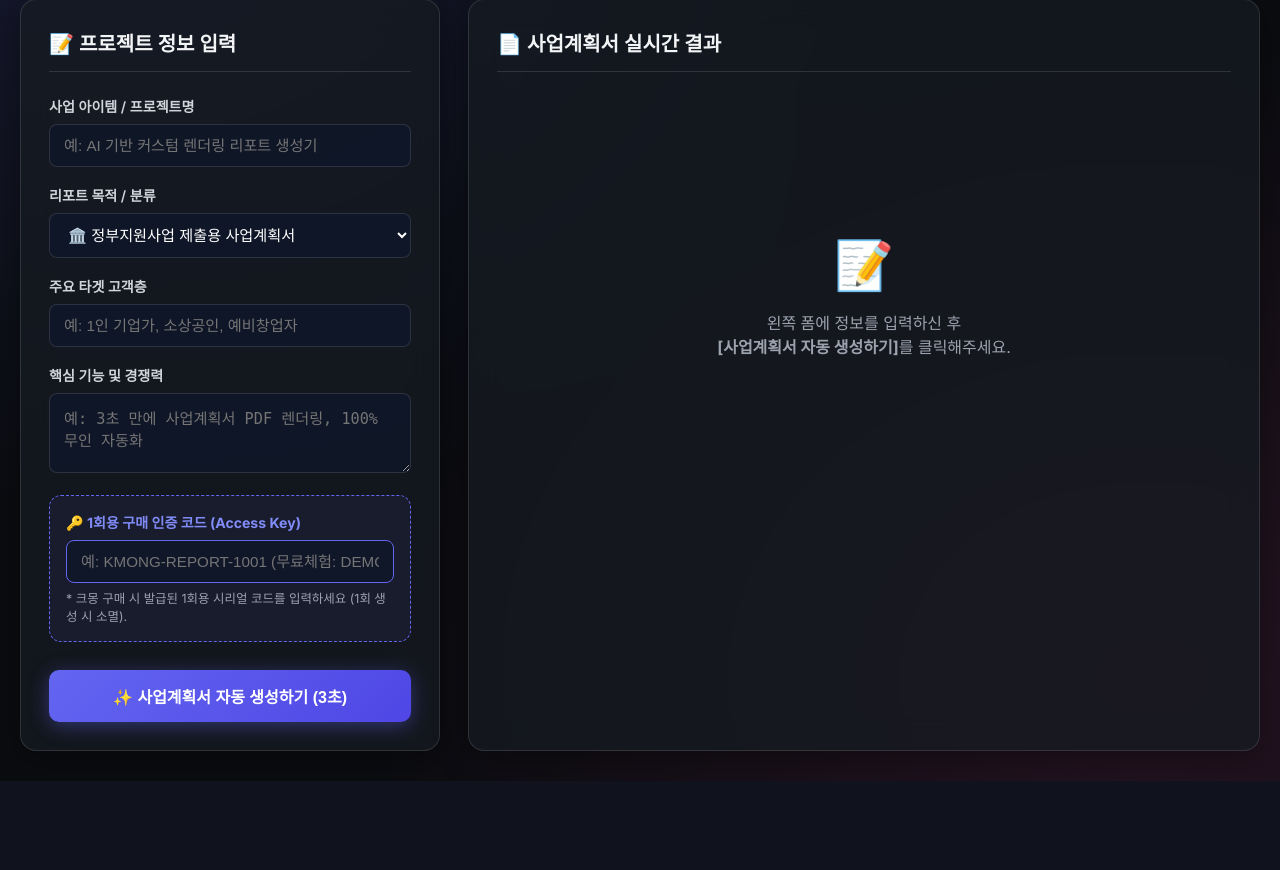
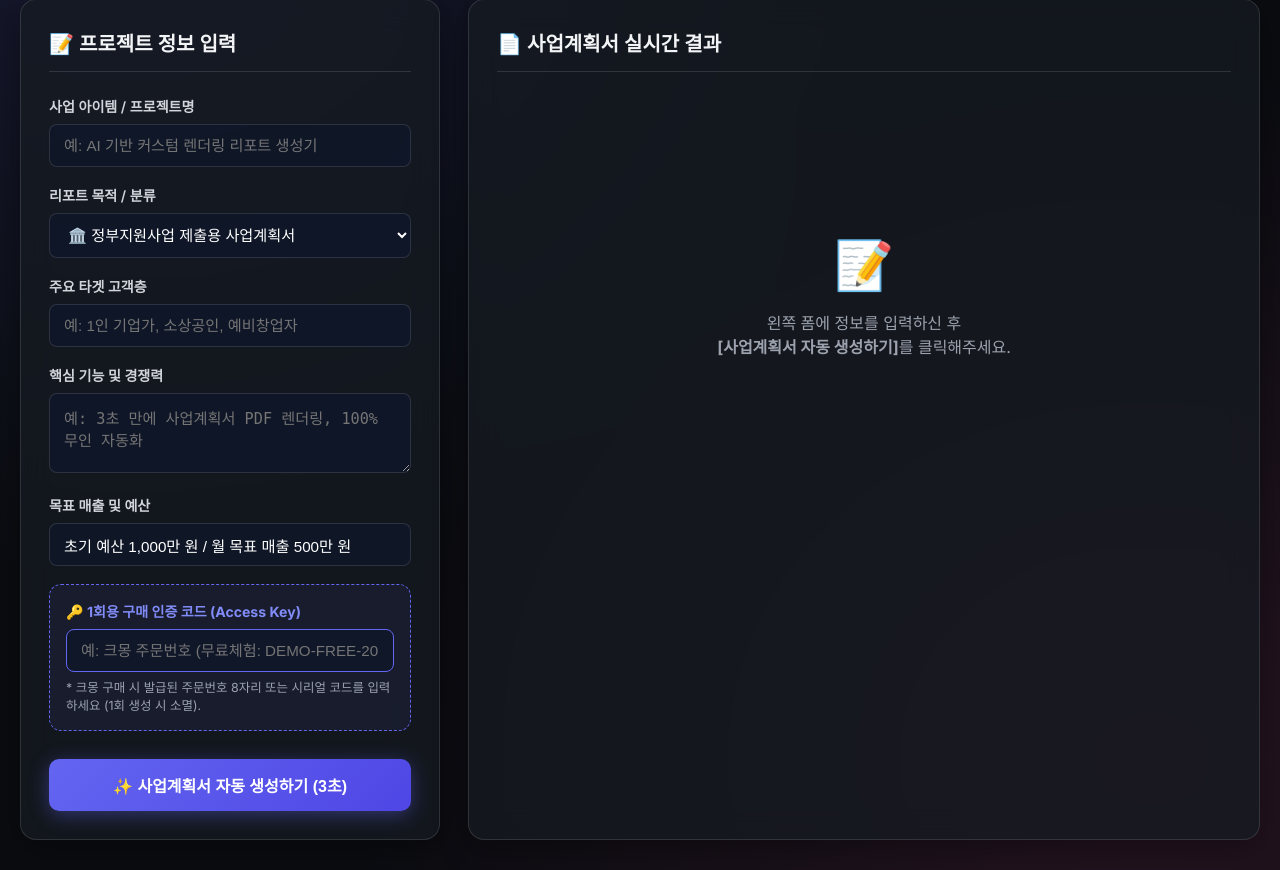
Before and after one commit to kyokun33/solopreneur-automation, a FastAPI app: page / in a window 1280 px wide. Shown: the part 238-1108 px from the top of the page. Before the commit the page ends 1019 px from the top, so only its background shows below. Run offline with FastAPI, Linux system fonts and the light colour scheme.

Commit message:
Patch v1.01: Restore budget input field in index.html

```diff
--- a/company_state.json
+++ b/company_state.json
@@ -1,6 +1,6 @@
 {
   "companyName": "고고플렉스AI 연구소",
-  "tasksCompleted": 56,
+  "tasksCompleted": 58,
   "knowledgeInjected": 0,
   "lastSessionDate": "2026-08-06",
   "foundedAt": "2026-08-01"
--- a/report_generator/templates/index.html
+++ b/report_generator/templates/index.html
@@ -53,10 +53,15 @@
                         <textarea id="core_features" class="form-control" placeholder="예: 3초 만에 사업계획서 PDF 렌더링, 100% 무인 자동화" required></textarea>
                     </div>
 
+                    <div class="form-group">
+                        <label for="budget">목표 매출 및 예산</label>
+                        <input type="text" id="budget" class="form-control" value="초기 예산 1,000만 원 / 월 목표 매출 500만 원" required>
+                    </div>
+
                     <div class="form-group" style="background:rgba(99,102,241,0.08); padding:16px; border-radius:12px; border:1px dashed #6366f1;">
                         <label for="access_key" style="color:#818cf8; font-weight:700;">🔑 1회용 구매 인증 코드 (Access Key)</label>
-                        <input type="text" id="access_key" class="form-control" placeholder="예: KMONG-REPORT-1001 (무료체험: DEMO-FREE-2026)" required style="border-color:#6366f1;">
-                        <p style="font-size:0.78rem; color:var(--text-muted); margin-top:6px;">* 크몽 구매 시 발급된 1회용 시리얼 코드를 입력하세요 (1회 생성 시 소멸).</p>
+                        <input type="text" id="access_key" class="form-control" placeholder="예: 크몽 주문번호 (무료체험: DEMO-FREE-2026)" required style="border-color:#6366f1;">
+                        <p style="font-size:0.78rem; color:var(--text-muted); margin-top:6px;">* 크몽 구매 시 발급된 주문번호 8자리 또는 시리얼 코드를 입력하세요 (1회 생성 시 소멸).</p>
                     </div>
 
                     <button type="submit" class="btn-generate" id="btnSubmit">
```
